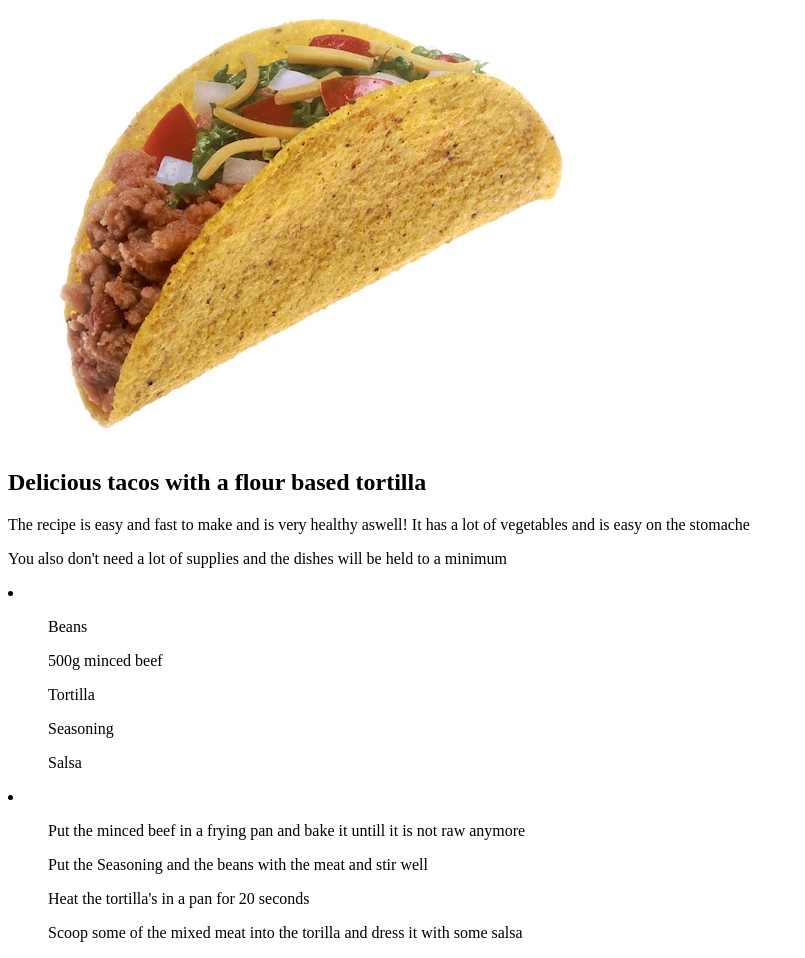
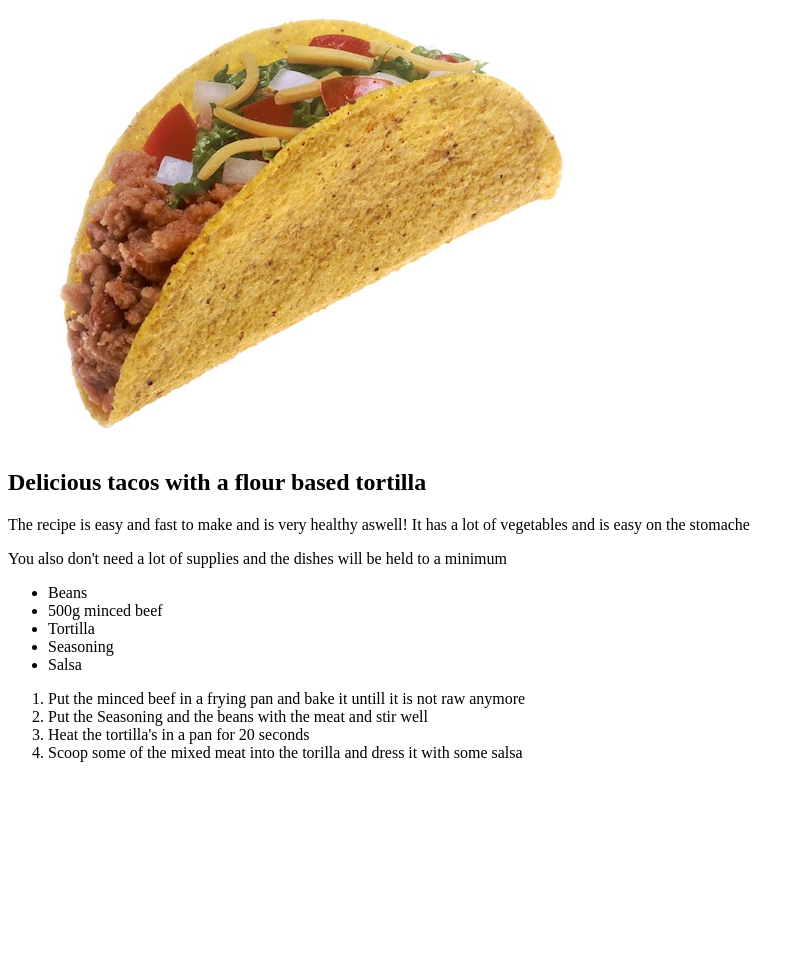
Before and after one commit to Phanthix/odin-recipes, a plain HTML site: page recipes/tacos.html in a window 1280 px wide. Shown: the part 79-1037 px from the top of the page, without its empty margins (0-805 px from the left). After the commit the page ends 857 px from the top, so only its background shows below. Drawn offline with Linux system fonts and the light colour scheme.

```diff
--- a/recipes/tacos.html
+++ b/recipes/tacos.html
@@ -10,18 +10,18 @@
         <p>The recipe is easy and fast to make and is very healthy aswell! It has a lot of vegetables and is easy on the stomache</p>
         <p>You also don't need a lot of supplies and the dishes will be held to a minimum</p>
 
-        <li>
-            <ul>Beans</ul>
-            <ul>500g minced beef</ul>
-            <ul>Tortilla</ul>
-            <ul>Seasoning</ul>
-            <ul>Salsa</ul>
-        </li>
-        <li>
-            <ol>Put the minced beef in a frying pan and bake it untill it is not raw anymore</ol>
-            <ol>Put the Seasoning and the beans with the meat and stir well</ol>
-            <ol>Heat the tortilla's in a pan for 20 seconds</ol>
-            <ol>Scoop some of the mixed meat into the torilla and dress it with some salsa</ol>
-        </li>
+        <ul>
+            <li>Beans</li>
+            <li>500g minced beef</li>
+            <li>Tortilla</li>
+            <li>Seasoning</li>
+            <li>Salsa</li>
+        </ul>
+        <ol>
+            <li>Put the minced beef in a frying pan and bake it untill it is not raw anymore</li>
+            <li>Put the Seasoning and the beans with the meat and stir well</li>
+            <li>Heat the tortilla's in a pan for 20 seconds</li>
+            <li>Scoop some of the mixed meat into the torilla and dress it with some salsa</li>
+        </ol>
     </body>
 </html>
```
Also changed, not shown: index.html (+1 -0 lines), recipes/pasta.html (added, +31 -0 lines), images/pasta-bolognese.jpg (added), 2 other files.
